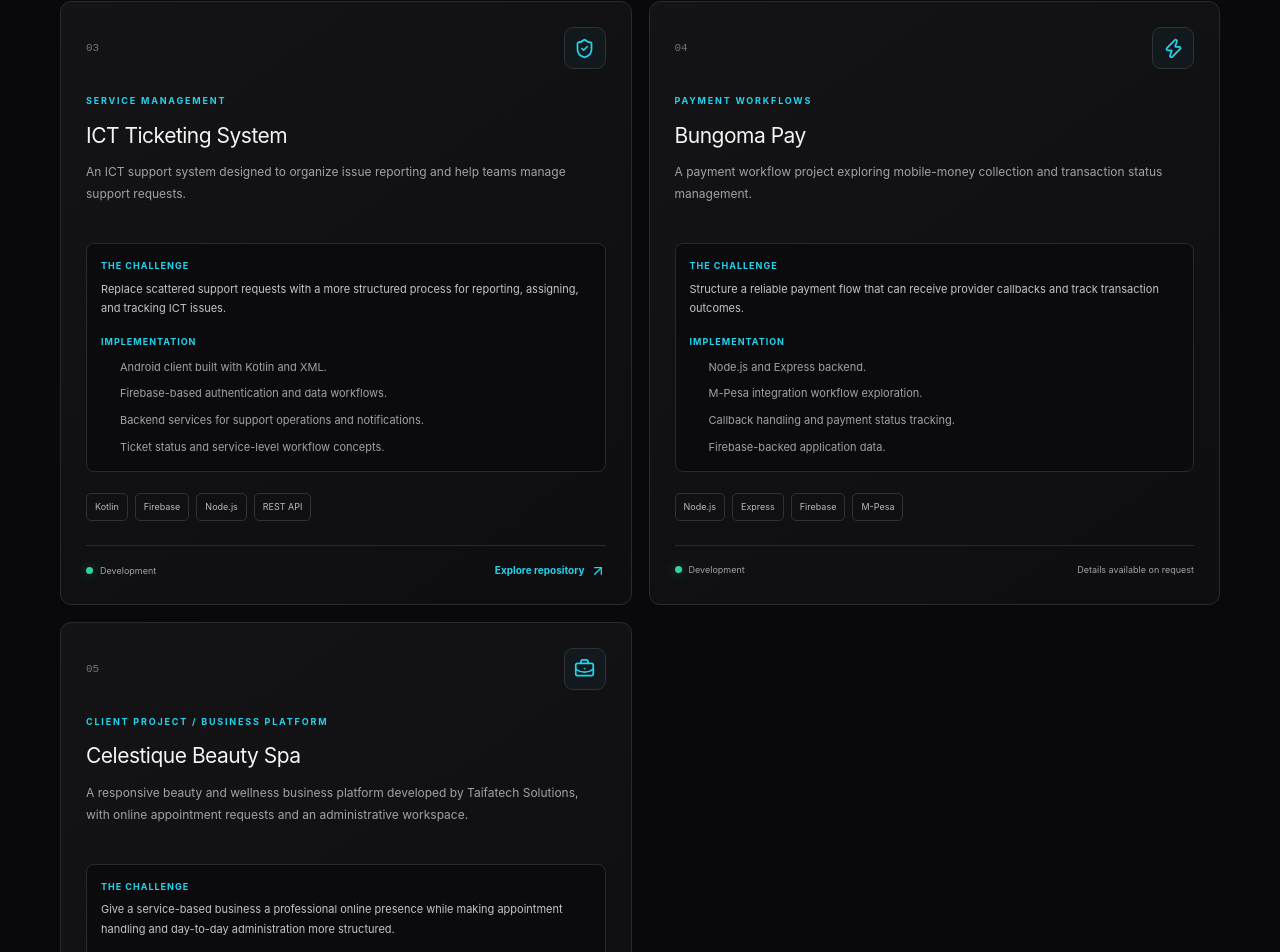
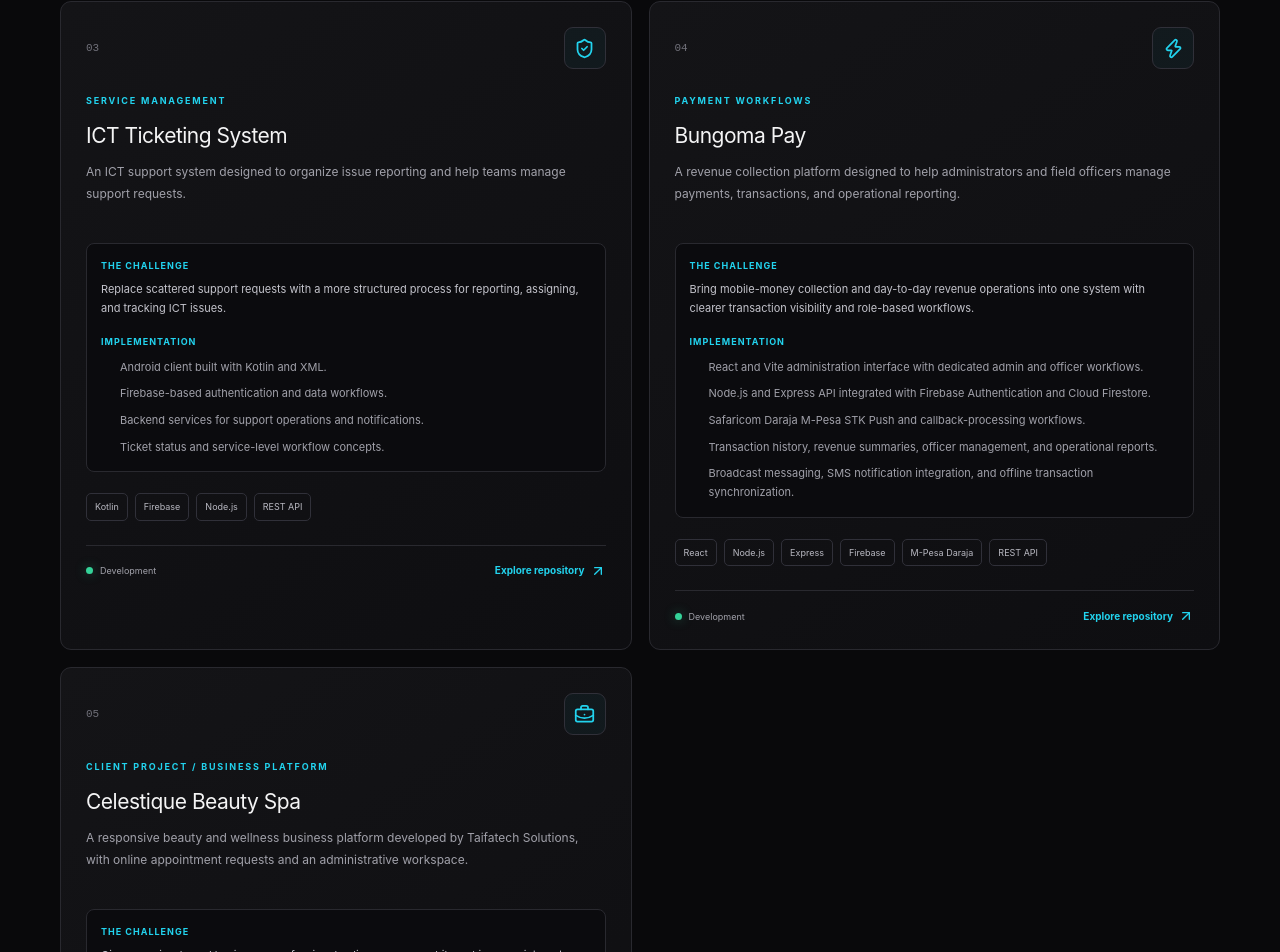
Before and after one commit to Shelby6898/elphaz-portfolio, a React (Vite) app: page / in a window 1280 px wide. Shown: the part 1762-2714 px from the top of the page. Built offline with nearby package versions, Linux system fonts and the light colour scheme; no server answers; the database is empty.

Commit message:
Update Bungoma Pay portfolio project entry

```diff
--- a/src/App.jsx
+++ b/src/App.jsx
@@ -85,19 +85,20 @@ const projects = [
     type: 'PAYMENT WORKFLOWS',
     status: 'Development',
     description:
-      'A payment workflow project exploring mobile-money collection and transaction status management.',
+      'A revenue collection platform designed to help administrators and field officers manage payments, transactions, and operational reporting.',
     challenge:
-      'Structure a reliable payment flow that can receive provider callbacks and track transaction outcomes.',
+      'Bring mobile-money collection and day-to-day revenue operations into one system with clearer transaction visibility and role-based workflows.',
     highlights: [
-      'Node.js and Express backend.',
-      'M-Pesa integration workflow exploration.',
-      'Callback handling and payment status tracking.',
-      'Firebase-backed application data.',
+      'React and Vite administration interface with dedicated admin and officer workflows.',
+      'Node.js and Express API integrated with Firebase Authentication and Cloud Firestore.',
+      'Safaricom Daraja M-Pesa STK Push and callback-processing workflows.',
+      'Transaction history, revenue summaries, officer management, and operational reports.',
+      'Broadcast messaging, SMS notification integration, and offline transaction synchronization.',
     ],
-    tags: ['Node.js', 'Express', 'Firebase', 'M-Pesa'],
+    tags: ['React', 'Node.js', 'Express', 'Firebase', 'M-Pesa Daraja', 'REST API'],
     icon: Zap,
-    link: null,
-    linkLabel: '',
+    link: 'https://github.com/Shelby6898/bungoma-pay',
+    linkLabel: 'Explore repository',
   },
 
   {
```
